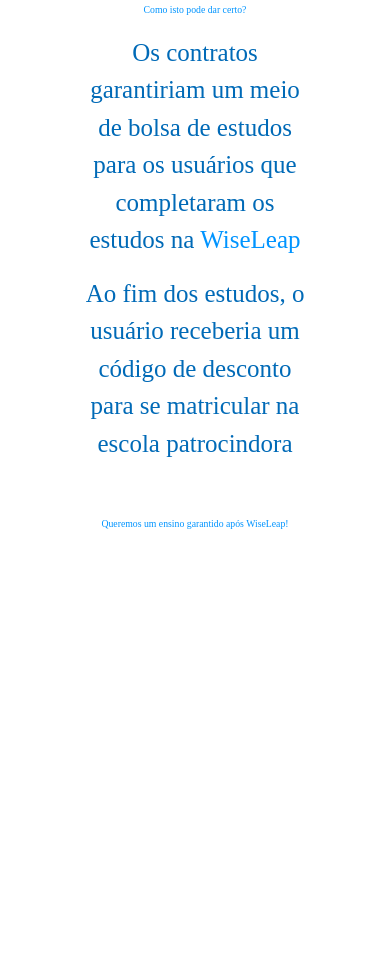
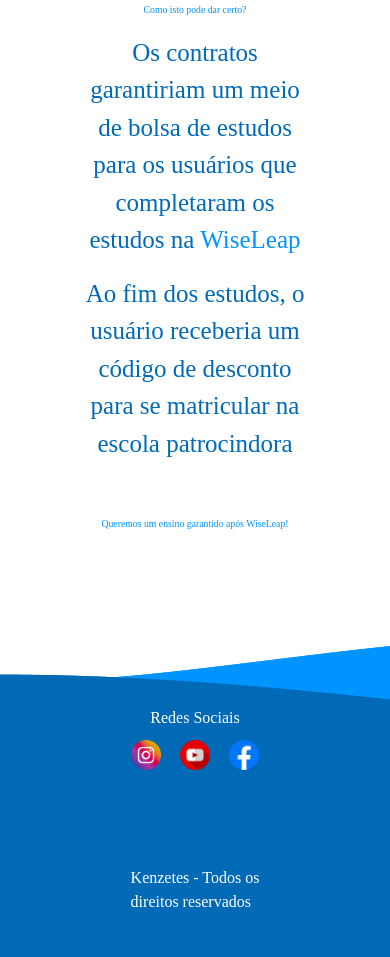
Before and after one commit to MatheussPS/WiseLeap-Hackathon, a plain HTML site: page marketing.html in a window 390 px wide. Shown: the part 1115-2072 px from the top of the page. Before the commit the page ends 1683 px from the top, so only its background shows below. Drawn offline with nearby package versions, Linux system fonts and the light colour scheme; a web font is replaced by a local one.

Commit message:
feat: adicionando Footer na página de Marketing

```diff
--- a/css/footer.css
+++ b/css/footer.css
@@ -2,21 +2,21 @@ footer{
   width: 100%;
   display: flex;
   justify-content: center;
-  height: 40%;
-}
-
-footer .bkg-container{
-  position: absolute;
-  bottom: 0;
+  height: 389px;
+  position: relative;
   background: url("../img/footerBkg.png");
   background-repeat: no-repeat;
   background-size: cover;
   background-position: center;
+}
+
+footer .bkg-container{
+
   width: 100%;
   height: 100%;
 }
 
-.rede-sociais-img-container img{
+.rede-sociais-img-container a img{
   width: 40px;
   margin: .6em;
 }
@@ -41,7 +41,7 @@ footer .bkg-container{
   .rede-sociais-text-container p {
     margin-top: 6em !important;
   }
-  .rede-sociais-img-container img{
+  .rede-sociais-img-container a img{
     width: 30px;
     margin: .6em;
   }
--- a/css/style.css
+++ b/css/style.css
@@ -191,3 +191,54 @@ body{
     margin: 25px;
     border-radius: 10px;
 }
+
+/* Footer */
+
+footer{
+  width: 100%;
+  display: flex;
+  justify-content: center;
+  height: 40%;
+}
+
+footer .bkg-container{
+  position: absolute;
+  bottom: 0;
+  background: url("../img/footerBkg.png");
+  background-repeat: no-repeat;
+  background-size: cover;
+  background-position: center;
+  width: 100%;
+  height: 100%;
+}
+
+.rede-sociais-img-container img{
+  width: 40px;
+  margin: .6em;
+}
+
+.rede-sociais-text-container p, .right-items-footer p{
+  font-size: 1.5em;
+  margin-top: 4em;
+}
+
+@media (max-width: 1200px) {
+  .rede-sociais-text-container p, .right-items-footer p{
+    font-size: 1.2em;
+    margin-top: 6em !important;
+  }
+}
+
+@media (max-width: 992px) {
+  .rede-sociais-text-container p, .right-items-footer p{
+    font-size: 1em;
+    margin-top: 0 !important;
+  }
+  .rede-sociais-text-container p {
+    margin-top: 6em !important;
+  }
+  .rede-sociais-img-container img{
+    width: 30px;
+    margin: .6em;
+  }
+}
--- a/marketing.html
+++ b/marketing.html
@@ -7,6 +7,7 @@
     <link rel="stylesheet" href="css/style.css">
     <link rel="shortcut icon" type="image/png" href="img/logoKenzetes.png">
     <link rel="stylesheet" href="css/header.css">
+    <link rel="stylesheet" href="css/footer.css">
     <link href="https://cdn.jsdelivr.net/npm/bootstrap@5.3.3/dist/css/bootstrap.min.css" rel="stylesheet"
         integrity="sha384-QWTKZyjpPEjISv5WaRU9OFeRpok6YctnYmDr5pNlyT2bRjXh0JMhjY6hW+ALEwIH" crossorigin="anonymous">
     <script src="js/script.js"></script>
@@ -40,6 +41,7 @@
         </div>
     </header>
 
+    <section>
         <div class="title">
             <p>Patrocínios</p>
             <div class="title_text">
@@ -74,8 +76,24 @@
         <div class="title">
             <p>Queremos um ensino garantido após WiseLeap!</p>
         </div>
+    </section>
 
     <footer>
+        <div class="bkg-container row ">
+            <div class="left-items-footer d-flex flex-column justify-content-center col-12 col-lg-6">
+                <div class="rede-sociais-text-container d-flex justify-content-center">
+                    <p class="mb-0">Redes Sociais</p>
+                </div>
+                <div class="rede-sociais-img-container d-flex justify-content-center">
+                    <a href="#"><img src="img/InstagramLogo.png" alt="Acesse o nosso Instagram"></a>
+                    <a href="#"><img src="img/youtubeLogo.png" alt="Acesse o nosso canal do Youtube"></a>
+                    <a href="#"><img src="img/facebookLogo.png" alt="Acesse o nosso Facebook"></a>
+                </div>
+            </div>
+            <div class="right-items-footer d-flex justify-content-center align-items-center col-12 col-lg-6">
+                <p class="mb-0">Kenzetes - Todos os<br>direitos reservados </p>
+            </div>
+        </div>
     </footer>
 
 </body>
```
Also changed, not shown: header.html (+3 -3 lines). Lines whose indentation alone changed are shown as unchanged.
